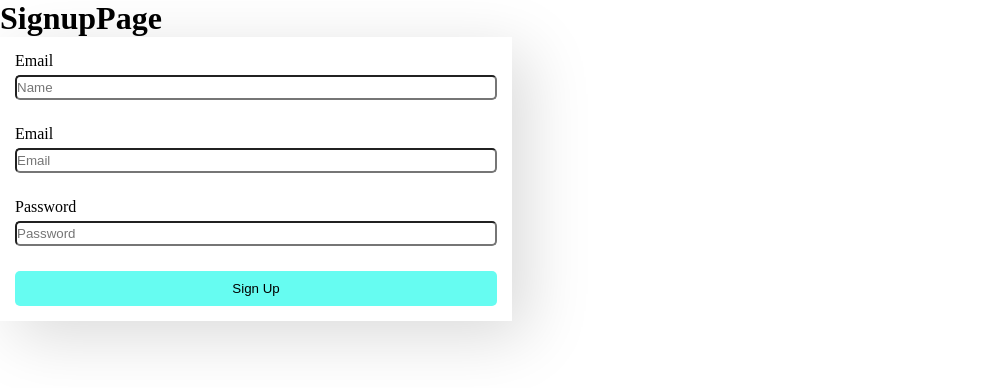
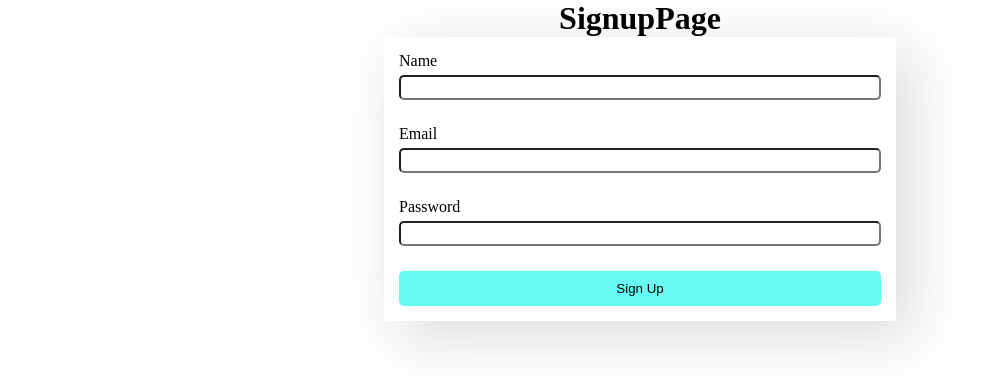
Before and after one commit to hkirat/react-assignment, a React (Vite) app: page /signup in a window 1280 px wide. Shown: the top 388 px of the page, without its empty margins (0-986 px from the left). Built offline with nearby package versions, Linux system fonts and the light colour scheme.

Commit message:
connected frontend with the backend

```diff
--- a/package.json
+++ b/package.json
@@ -9,6 +9,7 @@
     "preview": "vite preview"
   },
   "dependencies": {
+    "axios": "^1.4.0",
     "react": "^18.2.0",
     "react-dom": "^18.2.0",
     "react-router-dom": "^6.10.0",
--- a/src/components/ProblemDescription.jsx
+++ b/src/components/ProblemDescription.jsx
@@ -1,6 +1,18 @@
+import React, { useState } from "react";
+import axios from 'axios';
+import {BACKEND_URL} from '../constants';
+
 const ProblemDescription = (props) => {
-    let { title, description, examples, constraints='' } = props.problem;
-    console.log(title, description, examples, constraints)
+    let {title, description, exampleIn, exampleOut, acceptance, constraints, problemId} = props.problem;
+    const [submissions, setSubmissions] = useState([]);
+    const handleViewSubmissions = async () => {
+        const headers = {
+            "Authorization": localStorage.getItem('token'),
+            "Content-Type": "application/json",
+        }
+        const resp = await axios.get(`${BACKEND_URL}submissions?questionId=${problemId}`, {headers})
+        setSubmissions(resp.data.submissions);
+    }
     return (
         <div className="problem-area">
             <h2>{title}</h2>
@@ -10,16 +22,28 @@ const ProblemDescription = (props) => {
             </div>
             <div className='descitption'>
                 <h3>Examples</h3>
-                <div>{examples}</div>
+                <p>Sample Input</p>
+                <div>{exampleIn}</div>
+                <p>Sample Output</p>
+                <div>{exampleOut}</div>
             </div>
             <div className='descitption'>
                 <h3>Constraints</h3>
                 <div>{constraints}</div>
             </div>
+            <div>
+                <button onClick={handleViewSubmissions}>
+                    View Submissions
+                </button>
+                <div>
+                    <ul>
+                        {submissions.map(submission=> {
+                            return <li>{submission.status}</li>
+                        })}
+                    </ul>
 
-
-
-
+                </div>
+            </div>
         </div>
     );
 }
--- a/src/components/ProblemTile.jsx
+++ b/src/components/ProblemTile.jsx
@@ -1,5 +1,6 @@
+import {Link} from 'react-router-dom';
 const ProblemTile = (props) => {
-    const {title, difficulty, acceptance} = props;
+    const {title, difficulty, acceptance, problemId} = props;
     let acceptanceClass;
     if (difficulty === 'Hard') {
         acceptanceClass = 'high';
@@ -10,11 +11,13 @@ const ProblemTile = (props) => {
     }
 
     return (
-        <div className="problem-tile">
-            <div className="title"> {title}</div>
-            <div className={`difficulty ${acceptanceClass}`}>{difficulty}</div>
-            <div className='acceptance'>{acceptance}</div>
-        </div>
+        <Link to={`/problem/${problemId}`}>
+            <div className="problem-tile">
+                    <div className="title"> {title}</div>
+                    <div className={`difficulty ${acceptanceClass}`}>{difficulty}</div>
+                    <div className='acceptance'>{acceptance}</div>
+            </div>
+        </Link>
     );
 }
 
--- /dev/null
+++ b/src/constants.js
@@ -0,0 +1 @@
+export const BACKEND_URL= 'http://localhost:3001/'
--- a/src/page/DashboardPage.jsx
+++ b/src/page/DashboardPage.jsx
@@ -1,16 +1,23 @@
-import React from "react";
+import React, {useEffect, useState } from "react";
 import ProblemTile from "../components/ProblemTile";
+import axios from 'axios';
+import {BACKEND_URL} from '../constants';
+const DashboardPage = () => {
+    const [problems, setProblems] = useState([]);
 
-const DashboardPage = (props) => {
-    const problems = props.problems;
+    const init = async () => {
+        const resp = await axios.get(`${BACKEND_URL}questions`);
+        setProblems(resp.data.questions);
+    }
+    useEffect(()=>{
+        init();
+    }, [])
     return (
         <div className="dashboard-page">
             <h1>Problem Set</h1>
             <ul>
-                {problems.map((item, i) => (
-                    // <li key={i}>
-                        <ProblemTile  key={i} title={item.title} difficulty={item.difficulty} acceptance={item.acceptance} />
-                    // {/* </li> */}
+                {problems && problems.map((item, i) => (
+                    <ProblemTile  key={i} problemId={item.questionId} title={item.title} difficulty={item.difficulty} acceptance={item.acceptance} />
                 ))}
             </ul>
         </div>
--- a/src/page/HomePage.jsx
+++ b/src/page/HomePage.jsx
@@ -2,7 +2,7 @@ import React from "react";
 
 const HomePage = () => {
     return (
-        <h1>Welcome to LeetCode LITE</h1>
+        <h1>Welcome to WhyToCode?</h1>
     )
 }
 
--- a/src/page/LoginPage.jsx
+++ b/src/page/LoginPage.jsx
@@ -1,23 +1,35 @@
-import React from 'react';
-// import './styles.scss';
+import React, {useState} from "react";
+import axios from 'axios';
+import {BACKEND_URL} from '../constants';
+
 const LoginPage = () => {
   const LoginForm = () => {
+    const [email, setEmail] = useState("");
+    const [password, setPassword] = useState("");
+    const handleSubmit = async (e) => {
+      const body = {
+        email, password
+      }
+      const resp = await axios.post(`${BACKEND_URL}login`, body);
+      localStorage.setItem("token", resp.data.token);
+    };
     return (
-      <form class='login-form'>
-        <div class='email'>
-          <label for ='email'>Email</label>
-          <input type="email" id='email' placeholder="Email" />
+      <div className='login-form'>
+        <div className='email'>
+          <label>Email</label>
+          <input type="email" id='email' onChange={(e) => {
+            setEmail(e.target.value);
+          }}/>
         </div>
-        <div  class='email'>
-          <label for ='password'>Password</label>
-          <input type="password" id='password' placeholder="Password" />
+        <div  className='email'>
+          <label>Password</label>
+          <input type="password" id='password' onChange={(e) => {
+            setPassword(e.target.value);
+          }}/>
         </div>
 
-        <button type="submit">Login</button>
-        <div>
-          Do not have an account yet? SignUp
-        </div>
-      </form>
+        <button type="submit" onClick={handleSubmit}>Login</button>
+      </div>
     );
   };
 
--- a/src/page/ProblemPage.jsx
+++ b/src/page/ProblemPage.jsx
@@ -1,19 +1,53 @@
-import React from "react";
+import React, { useState, useEffect } from "react";
+import { useParams } from 'react-router-dom';
 import ProblemDescription from '../components/ProblemDescription';
+import axios from 'axios';
+import {BACKEND_URL} from '../constants';
 
-const ProblemPage = (props) => {
-    const problem = props.problem;
+const ProblemPage = () => {
+    const [problem, setProblem] = useState({});
+    const [code, setCode] = useState('');
+    const [language, setLanguage] = useState('python');
+    const [codeRespMessage, setCodeRespMessage] = useState('');
+    const { problem_slug } = useParams();
+    const handleCodeChange = (event) => {
+        setCode(event.target.value)
+    }
+    const handleLanguageChange = (e) => {
+        setLanguage(e.target.value)
+    }
+    const handleCodeSubmit = async (e) => {
+        const body = JSON.stringify({
+            questionId: problem_slug,
+            code
+        })
+        const headers = {
+            "Authorization": localStorage.getItem('token'),
+            "Content-Type": "application/json",
+        }
+        const resp = await axios.post(`${BACKEND_URL}submission`, body, {headers});
+        setCodeRespMessage(resp.data.msg);
+        console.log(resp)
+    }
+    const init = async () => {
+        const resp = await axios.get(`${BACKEND_URL}question/${problem_slug}`);
+        setProblem(resp.data);
+    }
+    useEffect(()=>{
+        init();
+    }, [])
     return (
         <div className='problem-page'>
-            <ProblemDescription className = 'problem-area' problem = {problem}/>
-            <div class='code-area'>
-                <select>
+            <ProblemDescription className= 'problem-area' problem = {problem}/>
+            <div className='code-area'>
+                <select onChange={handleLanguageChange}>
                     <option value ="python">Python</option>
                     <option value ="java">Java</option>
                     <option value ="cpp">Cpp</option>
                 </select>
-                <textarea value='' className="code-block">Write you code here..!</textarea>
-                <button type="submit">Submit</button>
+                <textarea value={code} className="code-block" onChange={handleCodeChange}>Write you code here..!</textarea>
+                <button type="submit" onClick ={handleCodeSubmit}>Submit</button>
+                {codeRespMessage}
             </div>
         </div>
 
--- a/src/page/SignupPage.jsx
+++ b/src/page/SignupPage.jsx
@@ -1,33 +1,50 @@
-import React from "react";
-
+import React, {useState} from "react";
+import axios from 'axios';
+import {BACKEND_URL} from '../constants';
 const SignupPage = () => {
     const SignupForm = () => {
-        return (
-          <form class='login-form'>
-            <div class='name'>
-              <label for ='name'>Email</label>
-              <input type="name" id='name' placeholder="Name" />
-            </div>
-            <div class='email'>
-              <label for ='email'>Email</label>
-              <input type="email" id='email' placeholder="Email" />
-            </div>
-            <div  class='email'>
-              <label for ='password'>Password</label>
-              <input type="password" id='password' placeholder="Password" />
-            </div>
+      const [name, setName] = useState("");
+      const [email, setEmail] = useState("");
+      const [password, setPassword] = useState("");
+      const handleSubmit = async (e) => {
+        const body = {
+          name, email, password
+        };
+        const resp = await axios.post(`${BACKEND_URL}signup`, body);
+        console.log(resp, body);
 
-            <button type="submit">Sign Up</button>
-          </form>
-        );
       };
+      return (
+        <div className='login-form'>
+          <div className='name'>
+            <label>Name</label>
+            <input type="name" id='name' onChange={(e) => {
+              setName(e.target.value);
+            }}/>
+          </div>
+          <div className='email'>
+            <label>Email</label>
+            <input type="email" id='email' onChange={(e) => {
+              setEmail(e.target.value);
+            }}/>
+          </div>
+          <div  className='email'>
+            <label>Password</label>
+            <input type="password" id='password' onChange={(e) => {
+              setPassword(e.target.value);
+            }}/>
+          </div>
+
+          <button type="submit" onClick={handleSubmit}>Sign Up</button>
+        </div>
+      );
+    };
 
     return (
-        <div>
+        <div  className="login-page">
             <h1>SignupPage</h1>
             <SignupForm/>
         </div>
-
     )
 }
 
```
Also changed, not shown: 1 other file (tests, documents, lock files or other folders).
